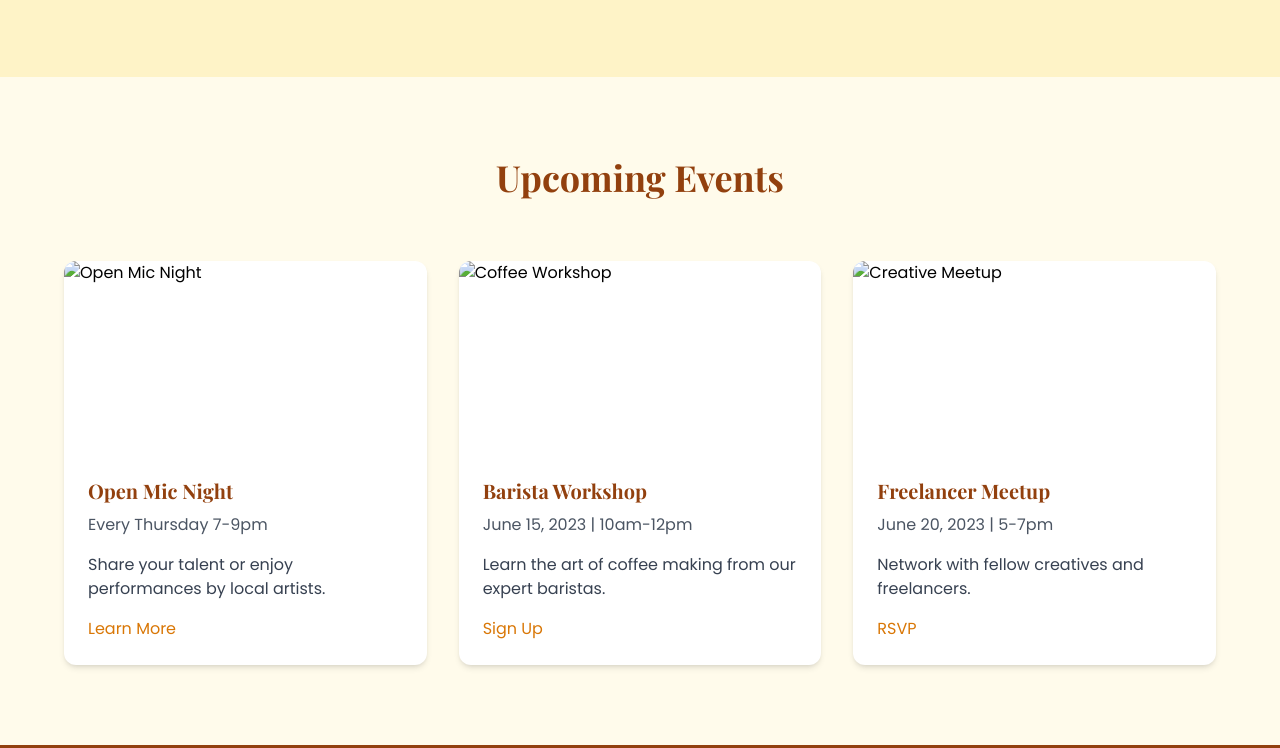
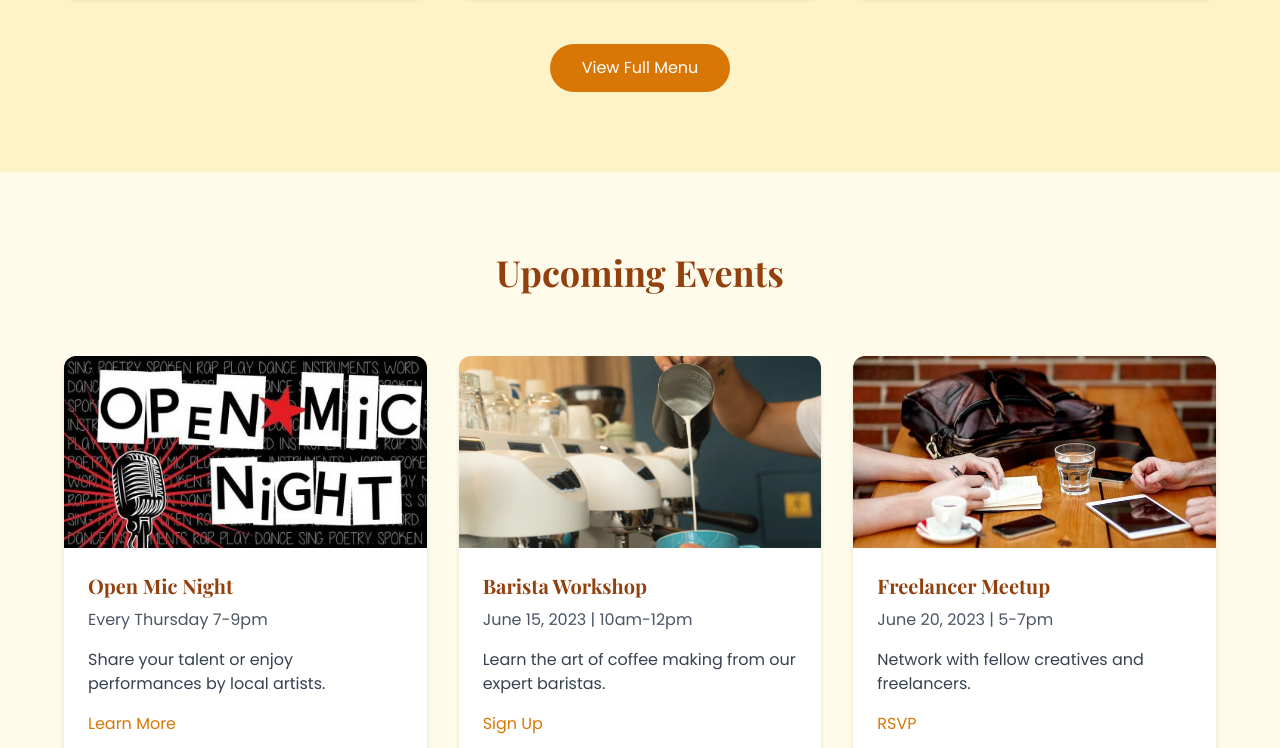
Before and after one commit to sologuicho/semilla-coffee-lab, a plain HTML site: page index.html in a window 1280 px wide. Shown: the part 1995-2743 px from the top of the page. Drawn offline with nearby package versions, Linux system fonts and the light colour scheme; files whose address does not match are found by name.

Commit message:
Update index.html

```diff
--- a/index.html
+++ b/index.html
@@ -58,7 +58,7 @@
                     <button class="border-2 border-amber-600 text-amber-600 hover:bg-amber-600 hover:text-white px-6 py-2 rounded-full transition-slow">Learn More</button>
                 </div>
                 <div class="md:w-1/2">
-                    <img src="/images/semillalab.jpg" alt="Café Interior" class="rounded-lg shadow-xl">
+                    <img src="/assets/semillalab.jpg" alt="Café Interior" class="rounded-lg shadow-xl">
                 </div>
             </div>
         </div>
@@ -169,7 +169,7 @@
             <h2 class="text-3xl md:text-4xl font-['Playfair_Display'] font-bold text-amber-800 mb-16 text-center">Upcoming Events</h2>
             <div class="grid md:grid-cols-3 gap-8">
                 <div class="bg-white rounded-xl overflow-hidden shadow-md">
-                    <img src="/images/openmicnight.jpg" alt="Open Mic Night" class="w-full h-48 object-cover">
+                    <img src="/assets/openmicnight.jpg" alt="Open Mic Night" class="w-full h-48 object-cover">
                     <div class="p-6">
                         <h3 class="text-xl font-['Playfair_Display'] font-bold text-amber-800 mb-2">Open Mic Night</h3>
                         <p class="text-gray-600 mb-4">Every Thursday 7-9pm</p>
@@ -178,7 +178,7 @@
                     </div>
                 </div>
                 <div class="bg-white rounded-xl overflow-hidden shadow-md">
-                    <img src="/images/baristashop.webp" alt="Coffee Workshop" class="w-full h-48 object-cover">
+                    <img src="/assets/baristashop.webp" alt="Coffee Workshop" class="w-full h-48 object-cover">
                     <div class="p-6">
                         <h3 class="text-xl font-['Playfair_Display'] font-bold text-amber-800 mb-2">Barista Workshop</h3>
                         <p class="text-gray-600 mb-4">June 15, 2023 | 10am-12pm</p>
@@ -187,7 +187,7 @@
                     </div>
                 </div>
                 <div class="bg-white rounded-xl overflow-hidden shadow-md">
-                    <img src="/images/freelancemeeeting.jpg" alt="Creative Meetup" class="w-full h-48 object-cover">
+                    <img src="/assets/freelancemeeeting.jpg" alt="Creative Meetup" class="w-full h-48 object-cover">
                     <div class="p-6">
                         <h3 class="text-xl font-['Playfair_Display'] font-bold text-amber-800 mb-2">Freelancer Meetup</h3>
                         <p class="text-gray-600 mb-4">June 20, 2023 | 5-7pm</p>
```
